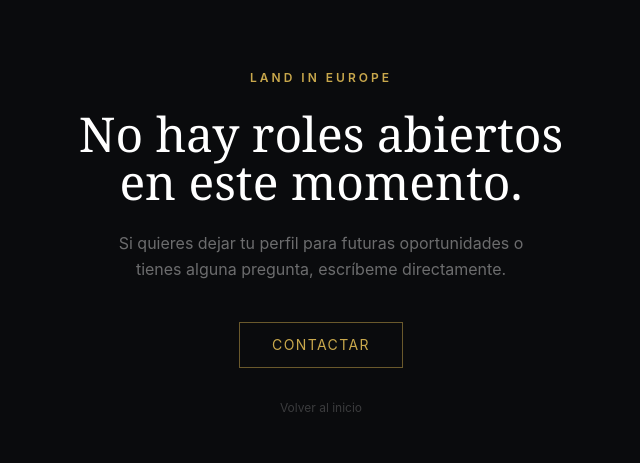
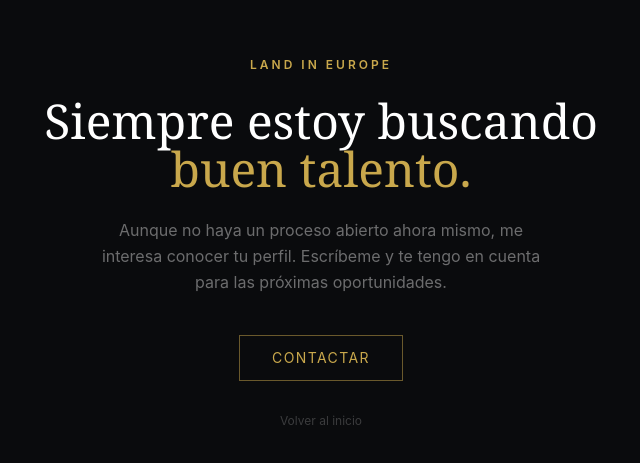
Before and after one commit to teruelorteganoelia-bit/land-in-europe-website, a Next.js app: page /roles in a window 1280 px wide. Shown: the part 157-620 px from the top of the page, without its empty margins (319-959 px from the left). Built offline with nearby package versions, Linux system fonts and the light colour scheme.

Commit message:
Update roles page copy to invite profiles

```diff
--- a/app/roles/page.tsx
+++ b/app/roles/page.tsx
@@ -11,10 +11,11 @@ export default function RolesPage() {
         className="text-4xl md:text-5xl font-light text-center mb-6 leading-snug"
         style={{ fontFamily: "'Cormorant Garamond', Georgia, serif" }}
       >
-        No hay roles abiertos<br />en este momento.
+        Siempre estoy buscando<br />
+        <em className="not-italic text-[#C9A84C]">buen talento.</em>
       </h1>
       <p className="text-white/40 text-base text-center max-w-md mb-10 leading-relaxed">
-        Si quieres dejar tu perfil para futuras oportunidades o tienes alguna pregunta, escríbeme directamente.
+        Aunque no haya un proceso abierto ahora mismo, me interesa conocer tu perfil. Escríbeme y te tengo en cuenta para las próximas oportunidades.
       </p>
       <a
         href="mailto:noelia@landineuropecoaching.com"
```
